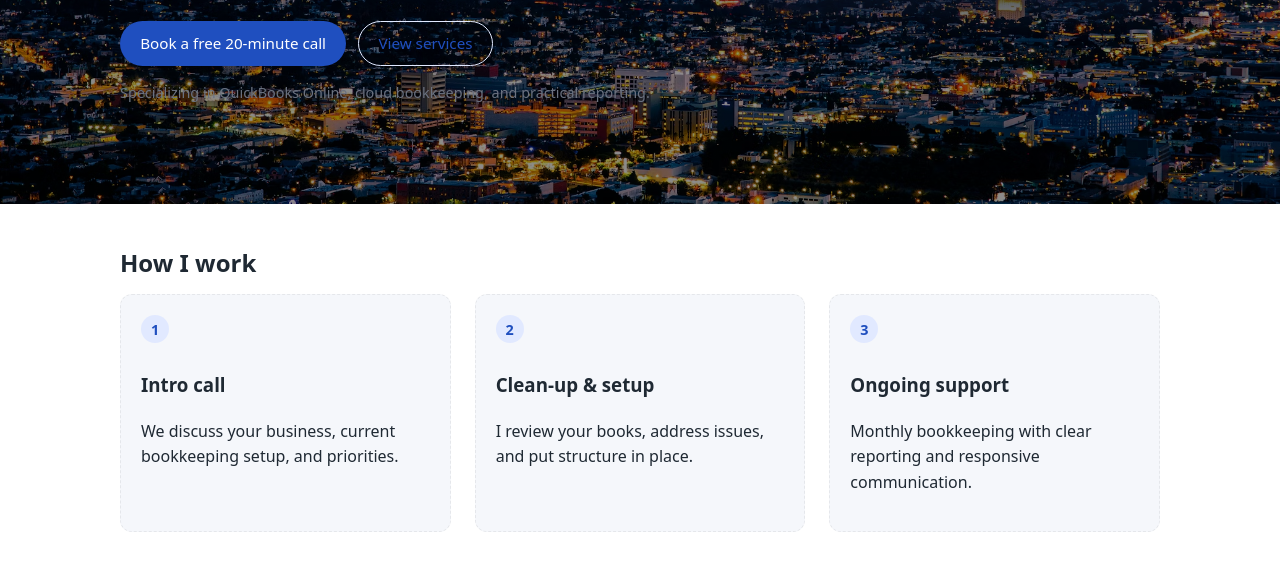
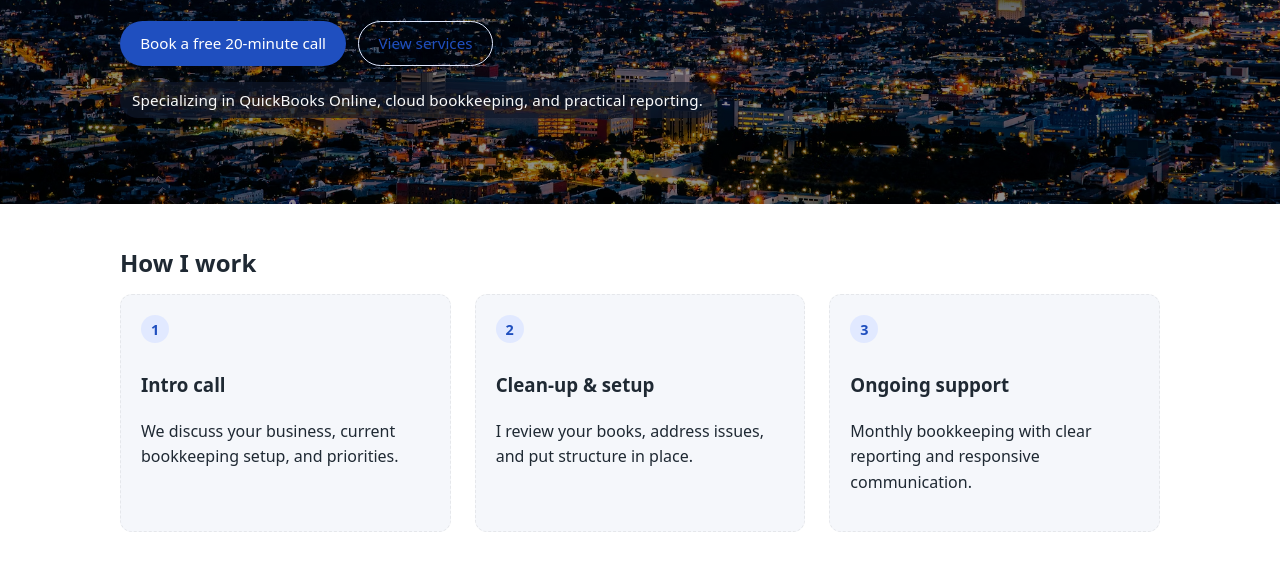
Before and after one commit to cherkasovakatie-ctrl/LA_Accounting, a plain HTML site: page index.html in a window 1280 px wide. Shown: the part 351-922 px from the top of the page. Drawn offline with Linux system fonts and the light colour scheme.

Commit message:
Emphasize hero specialization line

```diff
--- a/css/styles.css
+++ b/css/styles.css
@@ -157,8 +157,15 @@ a:hover {
 }
 
 .hero-note {
-  font-size: 0.9rem;
-  color: var(--text-muted);
+  display: inline-block;
+  padding: 0.35rem 0.75rem;
+  border-radius: 999px;
+  background: rgba(15, 23, 42, 0.7);  /* dark glass over image */
+  color: #f9fafb;
+  font-size: 0.95rem;
+  font-weight: 500;
+  letter-spacing: 0.01em;
+  margin-top: 0.25rem;
 }
 
 .hero-panel {
```
